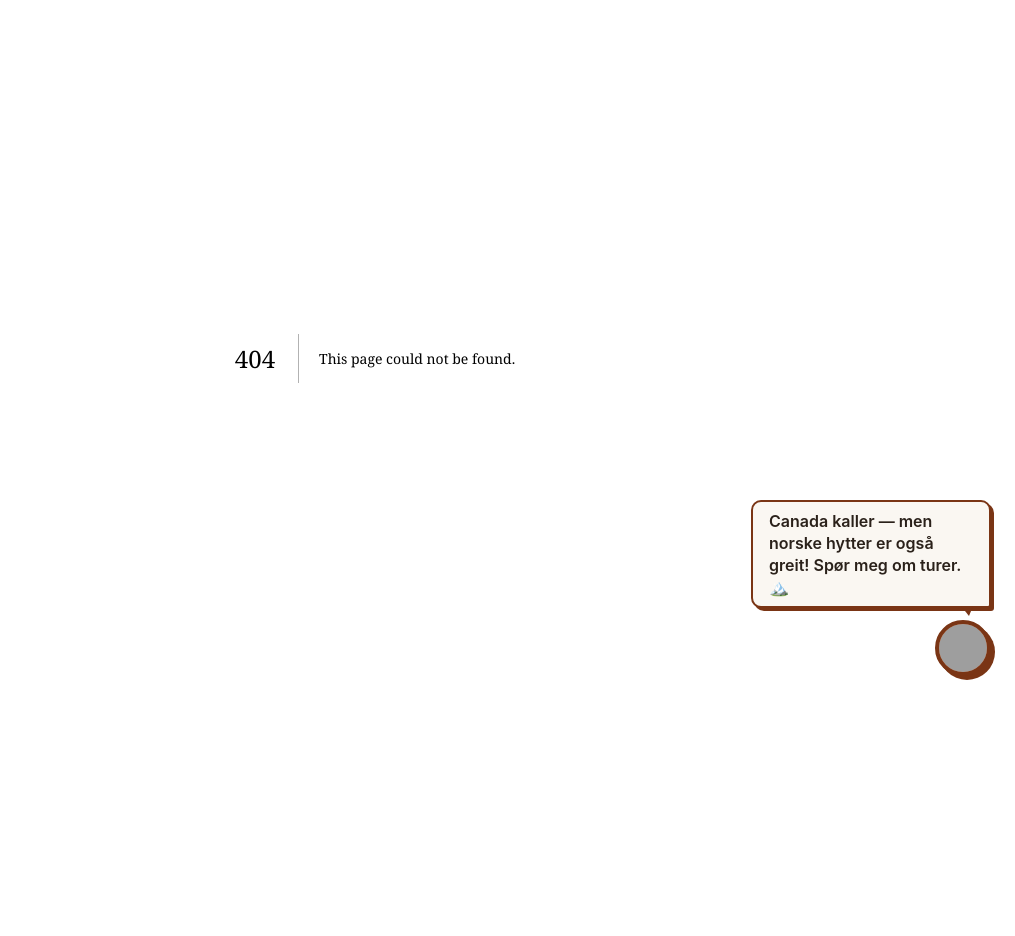
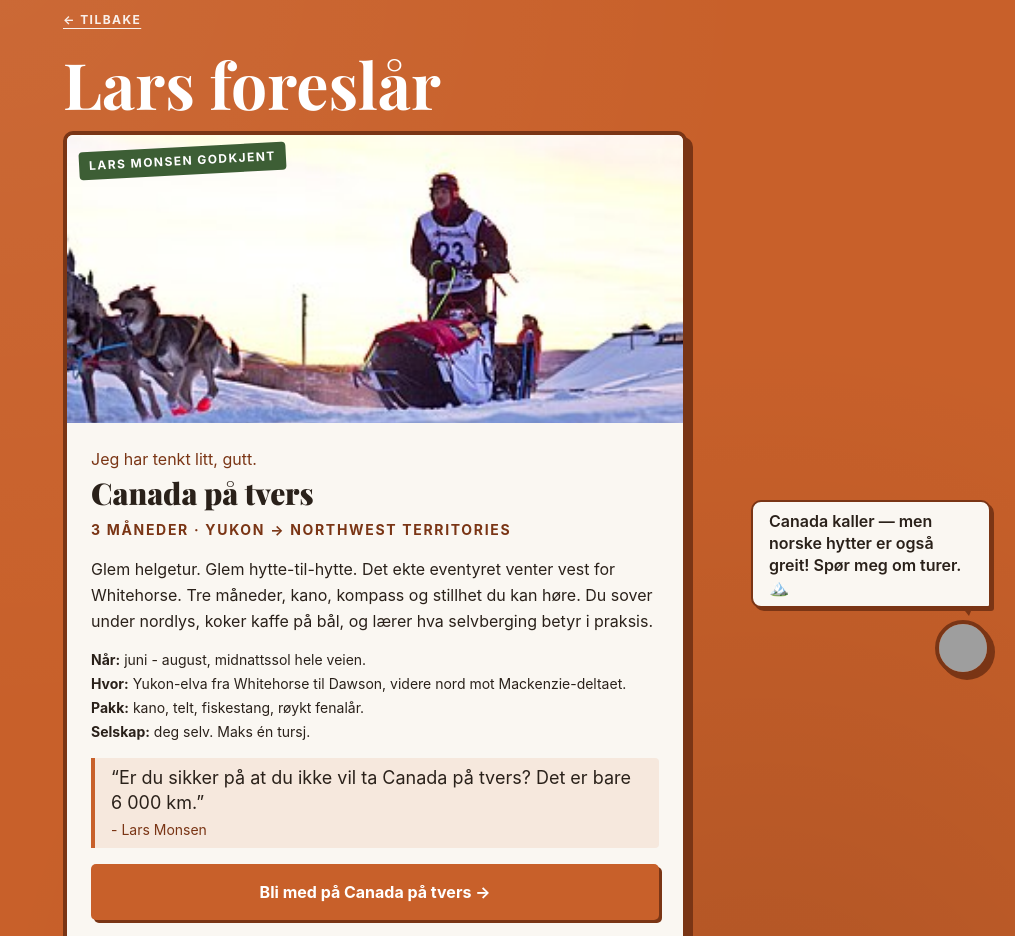
Before and after one commit to blankoslo/friluftslivkompis-gr7, a Next.js app: page /lars-foreslar in a window 1280 px wide. Before the commit this address had no page. Shown: the part 100-1036 px from the top of the page, without its empty margins (265-1280 px from the left). Before the commit the page ends 858 px from the top, so only its background shows below. Built offline with nearby package versions, Linux system fonts and the light colour scheme; grey boxes are pictures that could not be loaded; a web font is replaced by a local one.

Commit message:
feat(home): kun Lars-knapp, ny /lars-foreslar med Canada på tvers
# Conflicts:
#	src/app/page.tsx

```diff
--- /dev/null
+++ b/src/app/lars-foreslar/page.tsx
@@ -0,0 +1,124 @@
+import Image from "next/image";
+import Link from "next/link";
+
+export default function LarsForeslarPage() {
+  return (
+    <main className="bg-flame-primary text-white relative overflow-hidden min-h-screen">
+      <div
+        className="absolute inset-0 pointer-events-none"
+        style={{
+          background:
+            "radial-gradient(circle at 20% 0%, rgba(255,255,255,0.06), transparent 50%), radial-gradient(circle at 80% 100%, rgba(0,0,0,0.12), transparent 50%)",
+        }}
+      />
+
+      <div className="relative max-w-[42rem] mx-auto px-md py-xl sm:px-lg sm:py-2xl">
+        <header className="mb-lg">
+          <Link
+            href="/"
+            className="text-xs font-bold uppercase tracking-label underline underline-offset-4 opacity-90 hover:opacity-100"
+          >
+            ← Tilbake
+          </Link>
+        </header>
+
+        <h1
+          className="font-heading font-bold leading-[0.95] mb-md"
+          style={{ fontSize: "clamp(40px, 9vw, 64px)" }}
+        >
+          Lars foreslår
+        </h1>
+
+        <section className="bg-bg text-text-primary border-4 border-flame-pressed rounded-lg overflow-hidden mb-lg shadow-[6px_6px_0_var(--brand-flame-pressed)]">
+          <div className="relative h-56 sm:h-72">
+            <Image
+              src="/lars-monsen.jpg"
+              alt="Lars Monsen"
+              fill
+              className="object-cover"
+              priority
+            />
+            <span
+              className="absolute top-3 left-3 bg-forest text-white text-xs font-bold px-sm py-1 rounded border-2 border-forest uppercase tracking-label"
+              style={{
+                fontFamily: "var(--font-stamp)",
+                transform: "rotate(-3deg)",
+              }}
+            >
+              LARS MONSEN GODKJENT
+            </span>
+          </div>
+
+          <div className="p-lg">
+            <p
+              className="text-flame-pressed text-base mb-1"
+              style={{ fontFamily: "var(--font-handwriting)" }}
+            >
+              Jeg har tenkt litt, gutt.
+            </p>
+            <h2 className="font-heading font-black text-3xl mb-sm leading-tight">
+              Canada på tvers
+            </h2>
+            <p className="text-sm font-bold uppercase tracking-label text-flame-pressed mb-md">
+              3 måneder · Yukon → Northwest Territories
+            </p>
+
+            <p className="text-base leading-relaxed mb-md">
+              Glem helgetur. Glem hytte-til-hytte. Det ekte eventyret venter
+              vest for Whitehorse. Tre måneder, kano, kompass og stillhet du
+              kan høre. Du sover under nordlys, koker kaffe på bål, og lærer
+              hva selvberging betyr i praksis.
+            </p>
+
+            <ul className="space-y-1 text-sm mb-md">
+              <li>
+                <strong>Når:</strong> juni - august, midnattssol hele veien.
+              </li>
+              <li>
+                <strong>Hvor:</strong> Yukon-elva fra Whitehorse til Dawson,
+                videre nord mot Mackenzie-deltaet.
+              </li>
+              <li>
+                <strong>Pakk:</strong> kano, telt, fiskestang, røykt fenalår.
+              </li>
+              <li>
+                <strong>Selskap:</strong> deg selv. Maks én tursj.
+              </li>
+            </ul>
+
+            <blockquote
+              className="bg-flame-primary/10 border-l-4 border-flame-primary px-md py-sm mb-md rounded-r"
+              style={{ fontFamily: "var(--font-handwriting)" }}
+            >
+              <p className="text-lg leading-snug text-text-primary">
+                &ldquo;Er du sikker på at du ikke vil ta Canada på tvers? Det
+                er bare 6 000 km.&rdquo;
+              </p>
+              <p className="text-sm text-flame-pressed mt-1">- Lars Monsen</p>
+            </blockquote>
+
+            <Link
+              href="/discover?q=canada"
+              className="block w-full text-center rounded-md bg-flame-primary px-md py-md text-base font-bold text-white hover:bg-flame-hover active:bg-flame-pressed shadow-[3px_3px_0_var(--brand-flame-pressed)] hover:translate-y-[1px] hover:shadow-[2px_2px_0_var(--brand-flame-pressed)] transition-transform"
+            >
+              Bli med på Canada på tvers →
+            </Link>
+          </div>
+        </section>
+
+        <footer className="text-center pb-xl">
+          <p
+            className="text-xl opacity-95 mb-1"
+            style={{
+              fontFamily: "var(--font-handwriting)",
+              fontWeight: 700,
+            }}
+          >
+            &ldquo;Norske fjell er fine. Canada er hjemme.&rdquo;
+          </p>
+          <p className="text-sm opacity-75">- Lars Monsen</p>
+        </footer>
+      </div>
+    </main>
+  );
+}
--- a/src/app/page.tsx
+++ b/src/app/page.tsx
@@ -6,12 +6,6 @@ import { fetchLocationForecast } from "@/lib/met";
 import { pickQuips } from "@/lib/lars-monsen/quips";
 
 const OSLO = { lat: 59.9139, lon: 10.7522 };
-
-const SUGGESTIONS = [
-  { label: "Helgetur i mars", q: "helgetur mars" },
-  { label: "Familietur", q: "familietur" },
-  { label: "Hytte-til-hytte", q: "hytte til hytte" },
-];
 
 type LatestTrip = {
   id: string;
@@ -193,7 +187,7 @@ export default async function HomePage() {
 
         <div className="flex flex-wrap gap-sm mb-xl pb-sm">
           <Link
-            href="/discover?inspire=1"
+            href="/lars-foreslar"
             className="inline-flex items-center justify-center px-md py-sm bg-bg text-flame-pressed border-2 border-flame-pressed rounded-pill font-bold shadow-[2px_2px_0_var(--brand-flame-pressed)] hover:translate-y-[1px] transition-transform"
             style={{
               fontFamily: "var(--font-handwriting)",
@@ -202,15 +196,6 @@ export default async function HomePage() {
           >
             Lars Monsen foreslår
           </Link>
-          {SUGGESTIONS.map((s) => (
-            <Link
-              key={s.label}
-              href={`/discover?q=${encodeURIComponent(s.q)}`}
-              className="inline-flex items-center justify-center px-sm py-sm bg-flame-pressed text-white border-2 border-white rounded-pill font-bold text-xs hover:bg-flame-hover transition-colors"
-            >
-              {s.label}
-            </Link>
-          ))}
         </div>
 
         <section className="bg-bg border-4 border-flame-pressed rounded-lg p-lg pl-[112px] mb-lg relative min-h-[120px] shadow-[6px_6px_0_var(--brand-flame-pressed)]">
```
